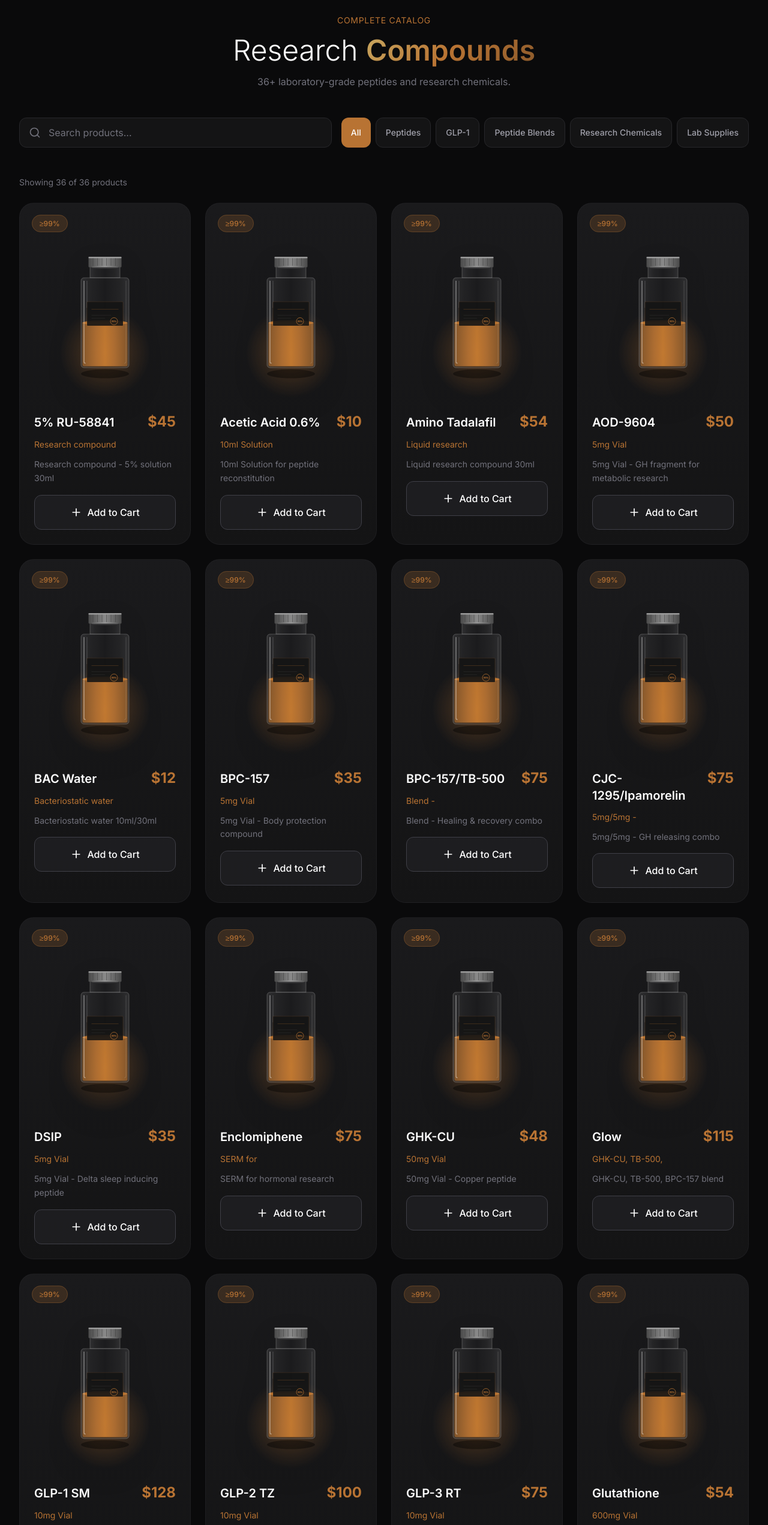
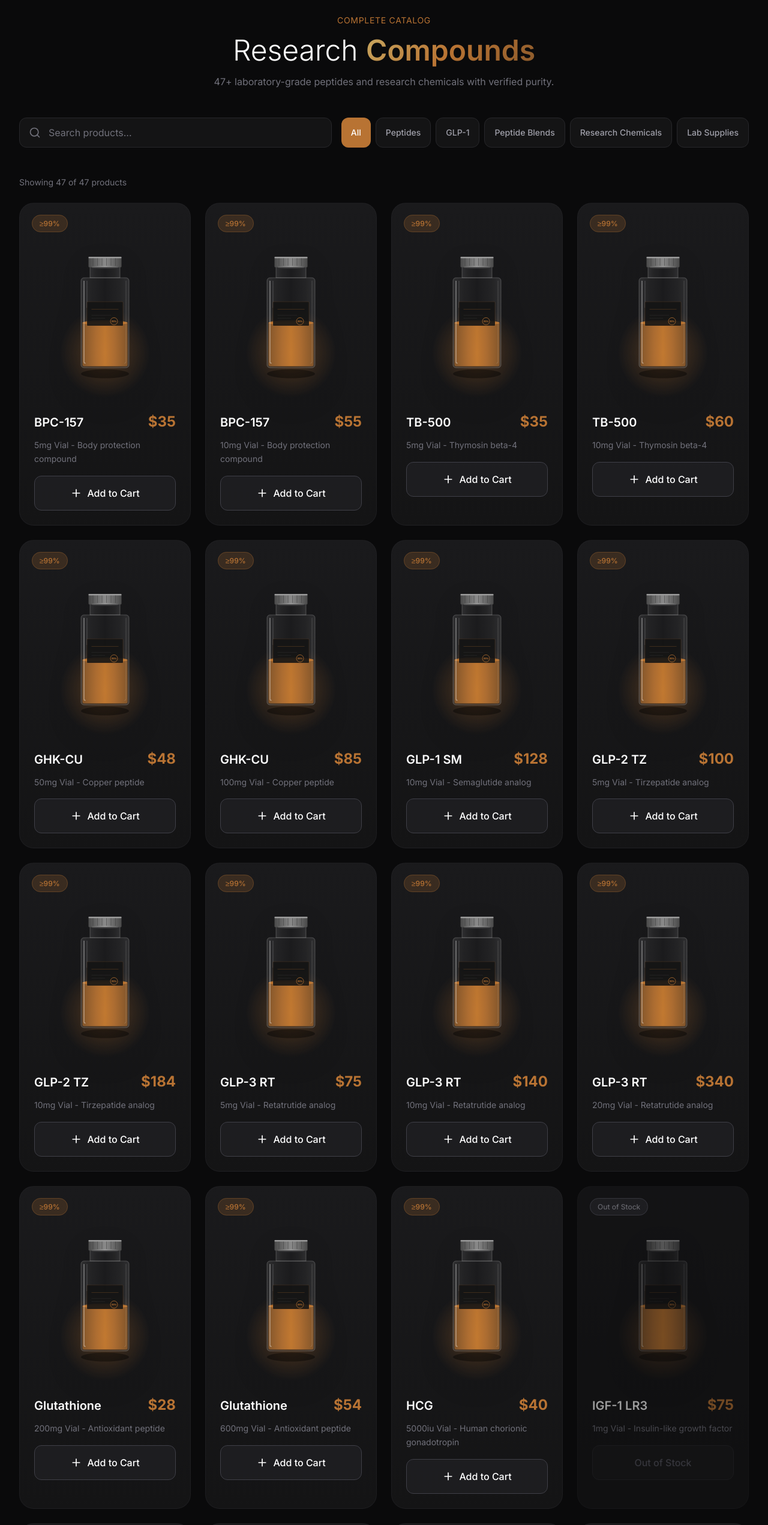
Before and after one commit to kaiwerner444-lab/pep, a Next.js app in the folder peptides-store/: page /products in a window 1280 px wide. Shown: the part 120-2662 px from the top of the page at 60% size. Built offline with nearby package versions, Linux system fonts and the light colour scheme.

Commit message:
Add complete Nova Peptide catalog with 47 products including all variants and pricing tiers

```diff
--- a/peptides-store/src/app/products/page.tsx
+++ b/peptides-store/src/app/products/page.tsx
@@ -5,47 +5,62 @@ import { Search } from "lucide-react";
 import { ProductCard } from "@/components/product-card";
 
 const allProducts = [
-  // Page 1 Products
-  { id: 1, name: "5% RU-58841", description: "Research compound - 5% solution 30ml", price: 45, category: "Research Chemicals", image: "/vial-3d.svg" },
-  { id: 2, name: "Acetic Acid 0.6%", description: "10ml Solution for peptide reconstitution", price: 10, category: "Lab Supplies", image: "/vial-3d.svg" },
-  { id: 3, name: "Amino Tadalafil", description: "Liquid research compound 30ml", price: 54, category: "Research Chemicals", image: "/vial-3d.svg" },
-  { id: 4, name: "AOD-9604", description: "5mg Vial - GH fragment for metabolic research", price: 50, category: "Peptides", image: "/vial-3d.svg" },
-  { id: 5, name: "BAC Water", description: "Bacteriostatic water 10ml/30ml", price: 12, category: "Lab Supplies", image: "/vial-3d.svg" },
-  { id: 6, name: "BPC-157", description: "5mg Vial - Body protection compound", price: 35, category: "Peptides", image: "/vial-3d.svg" },
-  { id: 7, name: "BPC-157/TB-500", description: "Blend - Healing & recovery combo", price: 75, category: "Peptide Blends", image: "/vial-3d.svg" },
-  { id: 8, name: "CJC-1295/Ipamorelin", description: "5mg/5mg - GH releasing combo", price: 75, category: "Peptide Blends", image: "/vial-3d.svg" },
-  { id: 9, name: "DSIP", description: "5mg Vial - Delta sleep inducing peptide", price: 35, category: "Peptides", image: "/vial-3d.svg" },
-  { id: 10, name: "Enclomiphene", description: "SERM for hormonal research", price: 75, category: "Research Chemicals", image: "/vial-3d.svg" },
-  { id: 11, name: "GHK-CU", description: "50mg Vial - Copper peptide", price: 48, category: "Peptides", image: "/vial-3d.svg" },
-  { id: 12, name: "Glow", description: "GHK-CU, TB-500, BPC-157 blend", price: 115, category: "Peptide Blends", image: "/vial-3d.svg" },
+  // PAGE 1 - Core Peptides
+  { id: 1, name: "BPC-157", description: "5mg Vial - Body protection compound", price: 35, category: "Peptides", image: "/vial-3d.svg" },
+  { id: 2, name: "BPC-157", description: "10mg Vial - Body protection compound", price: 55, category: "Peptides", image: "/vial-3d.svg" },
+  { id: 3, name: "TB-500", description: "5mg Vial - Thymosin beta-4", price: 35, category: "Peptides", image: "/vial-3d.svg" },
+  { id: 4, name: "TB-500", description: "10mg Vial - Thymosin beta-4", price: 60, category: "Peptides", image: "/vial-3d.svg" },
+  { id: 5, name: "GHK-CU", description: "50mg Vial - Copper peptide", price: 48, category: "Peptides", image: "/vial-3d.svg" },
+  { id: 6, name: "GHK-CU", description: "100mg Vial - Copper peptide", price: 85, category: "Peptides", image: "/vial-3d.svg" },
 
-  // Page 2 Products (GLP-1s, etc.)
-  { id: 13, name: "GLP-1 SM", description: "10mg Vial - Semaglutide analog", price: 128, category: "GLP-1", image: "/vial-3d.svg" },
-  { id: 14, name: "GLP-2 TZ", description: "10mg Vial - Tirzepatide analog", price: 100, category: "GLP-1", image: "/vial-3d.svg" },
-  { id: 15, name: "GLP-3 RT", description: "10mg Vial - Retatrutide analog", price: 75, category: "GLP-1", image: "/vial-3d.svg" },
-  { id: 16, name: "Glutathione", description: "600mg Vial - Antioxidant peptide", price: 54, category: "Peptides", image: "/vial-3d.svg" },
-  { id: 17, name: "HCG", description: "5000iu Vial - Human chorionic gonadotropin", price: 40, category: "Research Chemicals", image: "/vial-3d.svg" },
-  { id: 18, name: "IGF-1 LR3", description: "1mg Vial - Long R3 IGF-1", price: 75, category: "Peptides", image: "/vial-3d.svg" },
-  { id: 19, name: "KISSPEPTIN", description: "10mg Vial - Reproductive peptide", price: 60, category: "Peptides", image: "/vial-3d.svg" },
-  { id: 20, name: "KLOW", description: "Advanced healing peptide stack", price: 140, category: "Peptide Blends", image: "/vial-3d.svg" },
-  { id: 21, name: "KPV", description: "10mg Vial - Anti-inflammatory tripeptide", price: 55, category: "Peptides", image: "/vial-3d.svg" },
-  { id: 22, name: "Melanotan II", description: "10mg Vial - Melanocortin peptide", price: 35, category: "Peptides", image: "/vial-3d.svg" },
-  { id: 23, name: "MOTS-C", description: "10mg Vial - Mitochondrial peptide", price: 55, category: "Peptides", image: "/vial-3d.svg" },
-  { id: 24, name: "NAD+", description: "500mg Vial - Nicotinamide adenine dinucleotide", price: 85, category: "Peptides", image: "/vial-3d.svg" },
+  // PAGE 2 - GLP-1 & Metabolic
+  { id: 7, name: "GLP-1 SM", description: "10mg Vial - Semaglutide analog", price: 128, category: "GLP-1", image: "/vial-3d.svg" },
+  { id: 8, name: "GLP-2 TZ", description: "5mg Vial - Tirzepatide analog", price: 100, category: "GLP-1", image: "/vial-3d.svg" },
+  { id: 9, name: "GLP-2 TZ", description: "10mg Vial - Tirzepatide analog", price: 184, category: "GLP-1", image: "/vial-3d.svg" },
+  { id: 10, name: "GLP-3 RT", description: "5mg Vial - Retatrutide analog", price: 75, category: "GLP-1", image: "/vial-3d.svg" },
+  { id: 11, name: "GLP-3 RT", description: "10mg Vial - Retatrutide analog", price: 140, category: "GLP-1", image: "/vial-3d.svg" },
+  { id: 12, name: "GLP-3 RT", description: "20mg Vial - Retatrutide analog", price: 340, category: "GLP-1", image: "/vial-3d.svg" },
+  { id: 13, name: "Glutathione", description: "200mg Vial - Antioxidant peptide", price: 28, category: "Peptides", image: "/vial-3d.svg" },
+  { id: 14, name: "Glutathione", description: "600mg Vial - Antioxidant peptide", price: 54, category: "Peptides", image: "/vial-3d.svg" },
+  { id: 15, name: "HCG", description: "5000iu Vial - Human chorionic gonadotropin", price: 40, category: "Research Chemicals", image: "/vial-3d.svg" },
+  { id: 16, name: "IGF-1 LR3", description: "1mg Vial - Insulin-like growth factor", price: 75, category: "Peptides", image: "/vial-3d.svg", outOfStock: true },
+  { id: 17, name: "KISSPEPTIN", description: "10mg Vial - Reproductive hormone peptide", price: 60, category: "Peptides", image: "/vial-3d.svg" },
+  { id: 18, name: "KLOW", description: "Advanced healing peptide blend", price: 140, category: "Peptide Blends", image: "/vial-3d.svg" },
+  { id: 19, name: "KPV", description: "10mg Vial - Anti-inflammatory tripeptide", price: 55, category: "Peptides", image: "/vial-3d.svg" },
+  { id: 20, name: "Melanotan II", description: "10mg Vial - Melanocortin peptide", price: 35, category: "Peptides", image: "/vial-3d.svg" },
+  { id: 21, name: "MOTS-C", description: "5mg Vial - Mitochondrial peptide", price: 55, category: "Peptides", image: "/vial-3d.svg" },
+  { id: 22, name: "MOTS-C", description: "10mg Vial - Mitochondrial peptide", price: 100, category: "Peptides", image: "/vial-3d.svg" },
+  { id: 23, name: "MOTS-C", description: "20mg Vial - Mitochondrial peptide", price: 175, category: "Peptides", image: "/vial-3d.svg" },
+  { id: 24, name: "NAD+", description: "500mg Vial - SALE PRICE", price: 85, originalPrice: 100, category: "Peptides", image: "/vial-3d.svg", onSale: true },
 
-  // Page 3 Products
+  // PAGE 3 - More Peptides & Blends
   { id: 25, name: "PT-141", description: "10mg Vial - Bremelanotide peptide", price: 40, category: "Peptides", image: "/vial-3d.svg" },
   { id: 26, name: "Selank", description: "10mg Vial - Nootropic peptide", price: 45, category: "Peptides", image: "/vial-3d.svg" },
   { id: 27, name: "Semax", description: "10mg Vial - Cognitive peptide", price: 35, category: "Peptides", image: "/vial-3d.svg" },
   { id: 28, name: "Sermorelin", description: "5mg Vial - GHRH analog", price: 48, category: "Peptides", image: "/vial-3d.svg" },
-  { id: 29, name: "SLU-PP-332", description: "10mg Vial - ERR agonist", price: 175, category: "Research Chemicals", image: "/vial-3d.svg" },
-  { id: 30, name: "TB-500", description: "5mg Vial - Thymosin beta-4", price: 35, category: "Peptides", image: "/vial-3d.svg" },
-  { id: 31, name: "Tesamorelin", description: "5mg Vial - GHRF analog", price: 45, category: "Peptides", image: "/vial-3d.svg" },
-  { id: 32, name: "GHRP-6", description: "5mg Vial - Growth hormone releasing peptide", price: 35, category: "Peptides", image: "/vial-3d.svg" },
-  { id: 33, name: "CJC-1295", description: "5mg Vial - No DAC", price: 45, category: "Peptides", image: "/vial-3d.svg" },
-  { id: 34, name: "Ipamorelin", description: "5mg Vial - GH secretagogue", price: 40, category: "Peptides", image: "/vial-3d.svg" },
-  { id: 35, name: "Tadalafil", description: "Liquid research compound", price: 54, category: "Research Chemicals", image: "/vial-3d.svg" },
-  { id: 36, name: "Ostarine", description: "Liquid SARM for research", price: 65, category: "Research Chemicals", image: "/vial-3d.svg" },
+  { id: 29, name: "Tesamorelin", description: "5mg Vial - GHRF analog", price: 45, category: "Peptides", image: "/vial-3d.svg" },
+  { id: 30, name: "Tesamorelin", description: "10mg Vial - GHRF analog", price: 87, category: "Peptides", image: "/vial-3d.svg" },
+  { id: 31, name: "GHRP-6", description: "5mg Vial - Growth hormone releasing peptide", price: 35, category: "Peptides", image: "/vial-3d.svg" },
+  { id: 32, name: "CJC-1295", description: "5mg Vial - No DAC", price: 45, category: "Peptides", image: "/vial-3d.svg" },
+  { id: 33, name: "Ipamorelin", description: "5mg Vial - GH secretagogue", price: 40, category: "Peptides", image: "/vial-3d.svg" },
+  { id: 34, name: "DSIP", description: "5mg Vial - Delta sleep inducing peptide", price: 35, category: "Peptides", image: "/vial-3d.svg" },
+  { id: 35, name: "AOD-9604", description: "5mg Vial - Fat loss peptide fragment", price: 50, category: "Peptides", image: "/vial-3d.svg" },
+
+  // Blends & Research Chemicals
+  { id: 36, name: "BPC-157/TB-500", description: "Blend - Healing & recovery combo", price: 75, category: "Peptide Blends", image: "/vial-3d.svg" },
+  { id: 37, name: "CJC-1295/Ipamorelin", description: "5mg/5mg - GH releasing combo", price: 75, category: "Peptide Blends", image: "/vial-3d.svg" },
+  { id: 38, name: "Glow", description: "GHK-CU, TB-500, BPC-157 blend", price: 115, category: "Peptide Blends", image: "/vial-3d.svg" },
+  { id: 39, name: "SLU-PP-332", description: "10mg Vial - ERR agonist", price: 175, category: "Research Chemicals", image: "/vial-3d.svg" },
+  { id: 40, name: "5% RU-58841", description: "30ml - Anti-androgen solution", price: 45, category: "Research Chemicals", image: "/vial-3d.svg" },
+  { id: 41, name: "Enclomiphene", description: "12.5mg/ml - SERM", price: 75, category: "Research Chemicals", image: "/vial-3d.svg" },
+  { id: 42, name: "Enclomiphene", description: "25mg/ml - SERM", price: 105, category: "Research Chemicals", image: "/vial-3d.svg" },
+  { id: 43, name: "Amino Tadalafil", description: "Liquid research compound 30ml", price: 54, category: "Research Chemicals", image: "/vial-3d.svg" },
+  { id: 44, name: "Tadalafil", description: "Liquid research compound", price: 54, category: "Research Chemicals", image: "/vial-3d.svg" },
+
+  // Lab Supplies
+  { id: 45, name: "BAC Water", description: "10ml - Bacteriostatic water", price: 12, category: "Lab Supplies", image: "/vial-3d.svg" },
+  { id: 46, name: "BAC Water", description: "30ml - Bacteriostatic water", price: 30, category: "Lab Supplies", image: "/vial-3d.svg" },
+  { id: 47, name: "Acetic Acid", description: "10ml - 0.6% solution", price: 10, category: "Lab Supplies", image: "/vial-3d.svg" },
 ];
 
 const categories = ["All", "Peptides", "GLP-1", "Peptide Blends", "Research Chemicals", "Lab Supplies"];
@@ -71,7 +86,7 @@ export default function ProductsPage() {
             Research <span className="gradient-text font-semibold">Compounds</span>
           </h1>
           <p className="text-zinc-500 max-w-2xl mx-auto">
-            {allProducts.length}+ laboratory-grade peptides and research chemicals.
+            {allProducts.length}+ laboratory-grade peptides and research chemicals with verified purity.
           </p>
         </div>
 
--- a/peptides-store/src/components/product-card.tsx
+++ b/peptides-store/src/components/product-card.tsx
@@ -9,8 +9,11 @@ interface Product {
   name: string;
   description: string;
   price: number;
+  originalPrice?: number;
   category: string;
   image: string;
+  outOfStock?: boolean;
+  onSale?: boolean;
 }
 
 interface ProductCardProps {
@@ -19,19 +22,37 @@ interface ProductCardProps {
 
 export function ProductCard({ product }: ProductCardProps) {
   return (
-    <div className="group relative rounded-3xl bg-gradient-to-b from-[#1a1a1c] to-[#141415] border border-zinc-800/50 p-6 hover:border-[#b87333]/30 transition-all duration-300">
+    <div className={`group relative rounded-3xl bg-gradient-to-b from-[#1a1a1c] to-[#141415] border border-zinc-800/50 p-6 hover:border-[#b87333]/30 transition-all duration-300 ${product.outOfStock ? 'opacity-60' : ''}`}>
+      {/* Sale Badge */}
+      {product.onSale && (
+        <div className="absolute top-5 left-5 z-10">
+          <span className="px-3 py-1.5 rounded-full bg-green-500/20 text-green-400 text-xs font-medium border border-green-500/30">
+            SALE
+          </span>
+        </div>
+      )}
+
+      {/* Out of Stock Badge */}
+      {product.outOfStock && (
+        <div className="absolute top-5 left-5 z-10">
+          <span className="px-3 py-1.5 rounded-full bg-zinc-700/50 text-zinc-400 text-xs font-medium border border-zinc-600">
+            Out of Stock
+          </span>
+        </div>
+      )}
+
       {/* Purity Badge */}
+      {!product.onSale && !product.outOfStock && (
         <div className="absolute top-5 left-5 z-10">
           <span className="px-3 py-1.5 rounded-full bg-[#b87333]/20 text-[#b87333] text-xs font-medium border border-[#b87333]/30">
             ≥99%
           </span>
         </div>
+      )}
 
       {/* Vial Image Container */}
       <div className="aspect-square flex items-center justify-center mb-6 relative">
-        {/* Subtle glow behind vial */}
         <div className="absolute w-48 h-48 bg-[#b87333]/10 rounded-full blur-3xl opacity-0 group-hover:opacity-100 transition-opacity duration-500" />
-
         <Image
           src="/vial-3d.svg"
           alt={product.name}
@@ -48,15 +69,17 @@ export function ProductCard({ product }: ProductCardProps) {
           <h3 className="text-xl font-semibold text-white group-hover:text-[#c9a961] transition-colors">
             {product.name}
           </h3>
-          <span className="text-2xl font-bold text-[#b87333]">
+          <div className="text-right">
+            {product.originalPrice && (
+              <span className="text-sm text-zinc-500 line-through mr-2">
+                ${product.originalPrice}
+              </span>
+            )}
+            <span className={`text-2xl font-bold ${product.onSale ? 'text-green-400' : 'text-[#b87333]'}`}>
               ${product.price}
             </span>
           </div>
-
-        {/* Subtitle */}
-        <p className="text-sm text-[#b87333]">
-          {product.description.split(' ')[0]} {product.description.split(' ')[1] || ''}
-        </p>
+        </div>
 
         {/* Description */}
         <p className="text-sm text-zinc-500 leading-relaxed line-clamp-2">
@@ -64,9 +87,22 @@ export function ProductCard({ product }: ProductCardProps) {
         </p>
 
         {/* Add to Cart Button */}
-        <button className="w-full mt-4 flex items-center justify-center gap-2 px-6 py-4 bg-zinc-800/50 hover:bg-[#b87333] text-white rounded-xl font-medium transition-all duration-300 border border-zinc-700 hover:border-[#b87333]">
+        <button
+          disabled={product.outOfStock}
+          className={`w-full mt-4 flex items-center justify-center gap-2 px-6 py-4 rounded-xl font-medium transition-all duration-300 border ${
+            product.outOfStock
+              ? 'bg-zinc-800/30 text-zinc-600 border-zinc-800 cursor-not-allowed'
+              : 'bg-zinc-800/50 hover:bg-[#b87333] text-white border-zinc-700 hover:border-[#b87333]'
+          }`}
+        >
+          {product.outOfStock ? (
+            'Out of Stock'
+          ) : (
+            <>
               <Plus className="w-5 h-5" />
               Add to Cart
+            </>
+          )}
         </button>
       </div>
     </div>
```
Also changed, not shown: 87 other files (tests, documents, lock files or other folders). Lines whose indentation alone changed are shown as unchanged.
